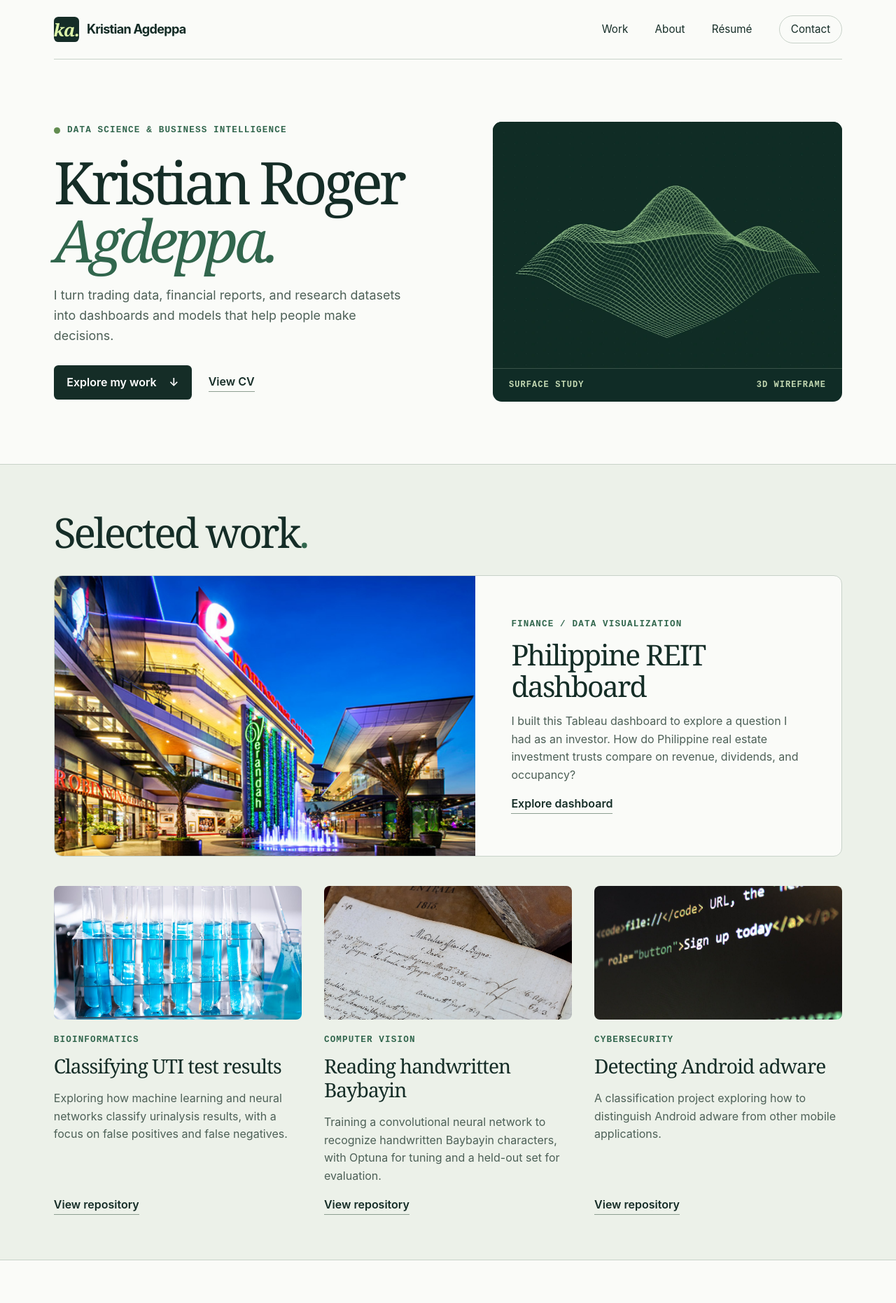
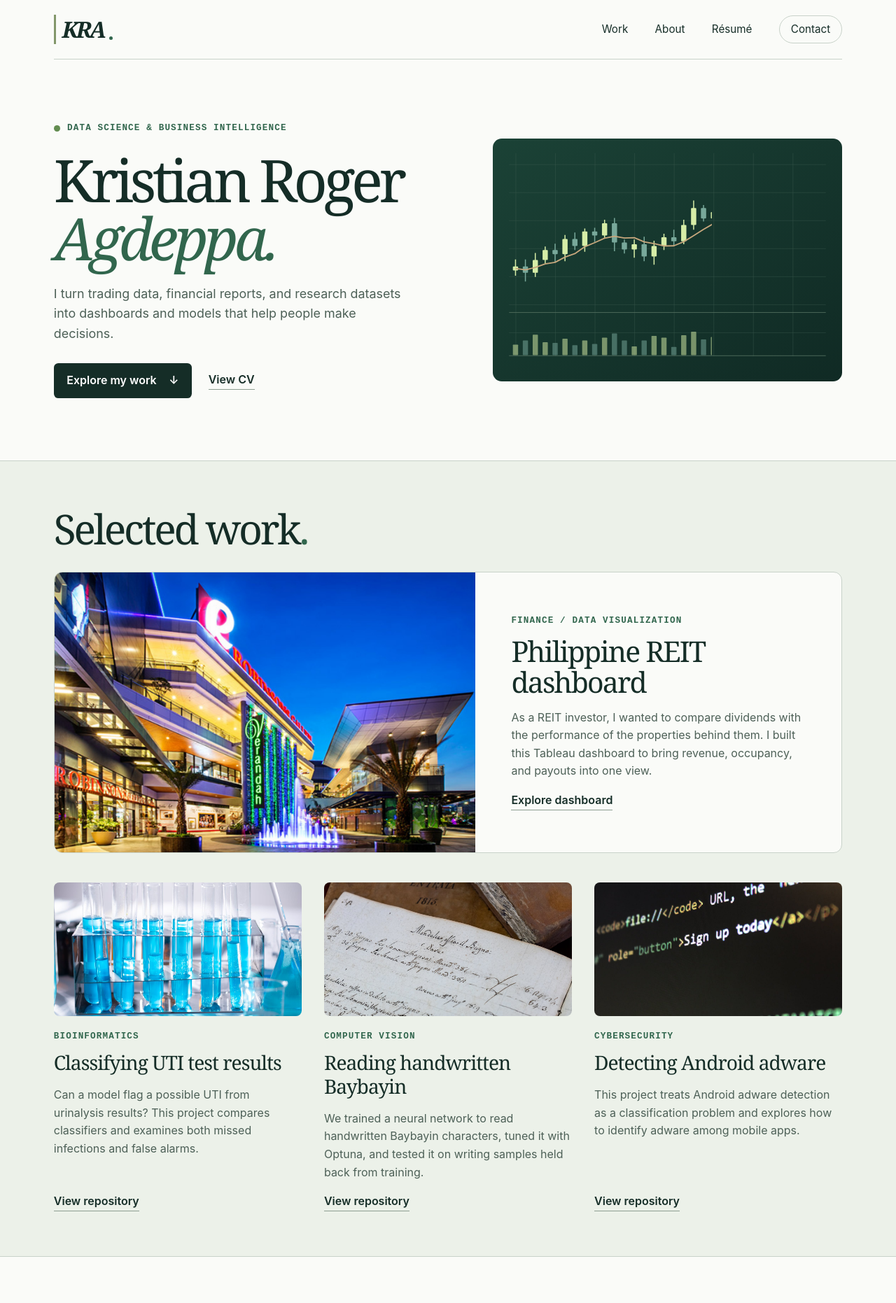
Before and after one commit to kr-agdeppa/kr-agdeppa.github.io, a plain HTML site: page index.html in a window 1280 px wide. Shown: the top 1862 px of the page at 70% size. Drawn offline with Linux system fonts and the light colour scheme.

Commit message:
Add KRA monogram, animated candlestick chart, and framed portrait

```diff
--- a/css/portfolio.css
+++ b/css/portfolio.css
@@ -17,14 +17,16 @@ img { display: block; max-width: 100%; }
 .wrap { width: min(88%, 76rem); margin-inline: auto; }
 .skip { position: absolute; left: .5rem; top: .5rem; transform: translateY(-160%); z-index: 2; padding: .6rem; background: white; }
 .skip:focus { transform: none; }
-header, nav, .brand, .actions, .foot, figcaption { display: flex; align-items: center; }
+header, nav, .brand, .actions, .foot { display: flex; align-items: center; }
 header { min-height: 5.3rem; justify-content: space-between; border-bottom: 1px solid var(--line); }
 nav { gap: clamp(.9rem, 3vw, 2.4rem); font-size: .95rem; }
-.brand { gap: .7rem; font-weight: 650; letter-spacing: -.04em; font-size: 1.13rem; }
-.monogram { display: grid; place-items: center; width: 2.25rem; height: 2.25rem; background: var(--ink); color: #ddf6a9; border-radius: .4rem; font: italic bold 1.55rem Georgia, serif; }
+.brand { min-height: 44px; }
+.monogram { position: relative; padding: .16em .4em .16em .27em; border-left: 3px solid #82976a; color: var(--ink); font: italic 600 2rem/1 Georgia, serif; letter-spacing: -.11em; }
+.brand:hover { text-decoration: none; }
+.monogram::after { content: ""; position: absolute; right: 0; bottom: .18em; width: .16em; height: .16em; background: var(--green); border-radius: 50%; }
 .contact-link { border: 1px solid var(--line); padding: .42rem 1rem; border-radius: 2rem; }
 .hero { display: grid; grid-template-columns: 1.12fr 1fr; align-items: center; gap: 6%; padding-block: clamp(3.5rem, 7vw, 7rem); }
-.label, figcaption { font: 600 .79rem/1.5 "Courier New", monospace; text-transform: uppercase; letter-spacing: .09em; color: var(--green); }
+.label { font: 600 .79rem/1.5 "Courier New", monospace; text-transform: uppercase; letter-spacing: .09em; color: var(--green); }
 .role { display: flex; align-items: center; gap: .65rem; margin: 0 0 1.35rem; }
 .role span { width: .55rem; height: .55rem; flex: none; border-radius: 50%; background: #628c50; }
 h1, h2, h3, .lead { font-family: Georgia, "Times New Roman", serif; font-weight: 400; }
@@ -37,9 +39,7 @@ h1 em, h2 span { color: var(--green); }
 .button:hover { background: var(--green); text-decoration: none; }
 .text-link { display: inline-block; font-weight: 600; border-bottom: 1px solid #8d9e91; }
 .text-link:hover { color: var(--green); text-decoration: none; border-color: currentColor; }
-.surface { background: #102c26; border-radius: .8rem; overflow: hidden; }
-.surface img { width: 100%; height: auto; }
-figcaption { justify-content: space-between; padding: .9rem 1.45rem; color: #c3d8b2; border-top: 1px solid #395349; font-size: .75rem; }
+.market-chart { width: 100%; height: auto; border-radius: .8rem; }
 .work { padding-block: clamp(3rem, 5vw, 5rem); background: #ecf1e9; border-block: 1px solid var(--line); }
 h2 { font-size: clamp(2.6rem, 4.6vw, 4.6rem); line-height: 1.1; letter-spacing: -.055em; margin-bottom: 1.8rem; }
 .feature { display: grid; grid-template-columns: 1.15fr 1fr; background: var(--paper); border: 1px solid var(--line); border-radius: .75rem; overflow: hidden; }
@@ -56,7 +56,7 @@ h2 { font-size: clamp(2.6rem, 4.6vw, 4.6rem); line-height: 1.1; letter-spacing:
 .section { padding-block: clamp(3rem, 6vw, 6rem); border-bottom: 1px solid var(--line); }
 .split { display: grid; grid-template-columns: .8fr 1.2fr; gap: 8%; }
 .lead { margin: 0; }
-.portrait { width: 8rem; height: auto; border-radius: 50%; background: #e4eadf; }
+.portrait { width: min(100%, 20rem); height: auto; padding: .4rem; border: 1px solid var(--line); border-radius: .75rem; background: #edf1e9; }
 .small-title, h4 { font: 650 1.2rem/1.4 "Segoe UI", sans-serif; }
 .small-title, .education { margin-top: 2.2rem; }
 dt, .entry b { font-weight: 600; }
@@ -70,7 +70,7 @@ footer h2 span { color: #bedb96; }
 @media (max-width: 48rem) {
   .hero, .feature, .split { grid-template-columns: 1fr; gap: 2rem; }
   .hero { padding-block: 3rem; }
-  .surface { width: 100%; max-width: 34rem; }
+  .market-chart { max-width: 34rem; }
   .feature { gap: 0; }
   .projects { grid-template-columns: 1fr; gap: 2.5rem; }
   .cover img { aspect-ratio: 1.85; }
@@ -83,8 +83,6 @@ footer h2 span { color: #bedb96; }
 }
 @media (prefers-reduced-motion: no-preference) {
   html { scroll-behavior: smooth; }
-  .surface { animation: arrive .75s ease-out both; }
   .cover img { transition: transform .35s ease; }
   .cover:hover img { transform: scale(1.025); }
-  @keyframes arrive { from { opacity: .4; transform: translateY(.65rem); } }
 }
--- a/index.html
+++ b/index.html
@@ -12,7 +12,7 @@
 <body id="top">
   <a class="skip" href="#main">Skip to content</a>
   <header class="wrap">
-    <a class="brand" href="#top"><span class="monogram" aria-hidden="true">ka.</span> Kristian Agdeppa</a>
+    <a class="brand" href="#top" aria-label="Kristian Roger Agdeppa, home"><span class="monogram">KRA</span></a>
     <nav aria-label="Main navigation">
       <a href="#portfolio">Work</a><a href="#about">About</a><a href="#services">Résumé</a><a class="contact-link" href="#contact">Contact</a>
     </nav>
@@ -25,10 +25,7 @@
         <p class="intro">I turn trading data, financial reports, and research datasets into dashboards and models that help people make decisions.</p>
         <div class="actions"><a class="button" href="#portfolio">Explore my work <span aria-hidden="true">↓</span></a><a class="text-link" href="resume/Agdeppa_KristianRoger_CV.pdf">View CV</a></div>
       </div>
-      <figure class="surface">
-        <img src="images/surface.webp" alt="" width="1000" height="704">
-        <figcaption><span>Surface study</span><span>3D wireframe</span></figcaption>
-      </figure>
+      <img class="market-chart" src="images/market-chart.svg" width="600" height="416" alt="">
     </section>
     <section id="portfolio" class="work"><div class="wrap">
       <h2>Selected work<span>.</span></h2>
@@ -36,7 +33,7 @@
         <a class="cover" href="https://public.tableau.com/app/profile/kristian.agdeppa/viz/PHRealEstateInvestmentTrust/Summary" aria-label="Open the Philippine REIT dashboard"><img src="images/portfolio/robinsons-work@2.jpg" alt="Illuminated retail complex at dusk" width="1400" height="932"></a>
         <div class="feature-body"><p class="label">Finance / Data visualization</p>
           <h3>Philippine REIT dashboard</h3>
-          <p>I built this Tableau dashboard to explore a question I had as an investor. How do Philippine real estate investment trusts compare on revenue, dividends, and occupancy?</p>
+          <p>As a REIT investor, I wanted to compare dividends with the performance of the properties behind them. I built this Tableau dashboard to bring revenue, occupancy, and payouts into one view.</p>
           <a class="text-link" href="https://public.tableau.com/app/profile/kristian.agdeppa/viz/PHRealEstateInvestmentTrust/Summary">Explore dashboard</a>
         </div>
       </article>
@@ -44,23 +41,23 @@
         <article class="project">
           <img loading="lazy" src="images/portfolio/uti-pic-work@2.jpg" alt="" width="1400" height="933">
           <p class="label">Bioinformatics</p><h3>Classifying UTI test results</h3>
-          <p>Exploring how machine learning and neural networks classify urinalysis results, with a focus on false positives and false negatives.</p><a class="text-link" aria-label="View repository for Classifying UTI test results" href="https://github.com/kr-agdeppa/UTI-Diagnosis-Classification">View repository</a>
+          <p>Can a model flag a possible UTI from urinalysis results? This project compares classifiers and examines both missed infections and false alarms.</p><a class="text-link" aria-label="View repository for Classifying UTI test results" href="https://github.com/kr-agdeppa/UTI-Diagnosis-Classification">View repository</a>
         </article>
         <article class="project">
           <img loading="lazy" src="images/portfolio/baybayin-work@2.jpg" alt="" width="1400" height="933">
           <p class="label">Computer vision</p><h3>Reading handwritten Baybayin</h3>
-          <p>Training a convolutional neural network to recognize handwritten Baybayin characters, with Optuna for tuning and a held-out set for evaluation.</p><a class="text-link" aria-label="View repository for Reading handwritten Baybayin" href="https://github.com/kr-agdeppa/Baybayin-Character-Recognition">View repository</a>
+          <p>We trained a neural network to read handwritten Baybayin characters, tuned it with Optuna, and tested it on writing samples held back from training.</p><a class="text-link" aria-label="View repository for Reading handwritten Baybayin" href="https://github.com/kr-agdeppa/Baybayin-Character-Recognition">View repository</a>
         </article>
         <article class="project">
           <img loading="lazy" src="images/portfolio/adware-work@2.jpg" alt="" width="1400" height="933">
           <p class="label">Cybersecurity</p><h3>Detecting Android adware</h3>
-          <p>A classification project exploring how to distinguish Android adware from other mobile applications.</p><a class="text-link" aria-label="View repository for Detecting Android adware" href="https://github.com/kr-agdeppa/Adware-Classification">View repository</a>
+          <p>This project treats Android adware detection as a classification problem and explores how to identify adware among mobile apps.</p><a class="text-link" aria-label="View repository for Detecting Android adware" href="https://github.com/kr-agdeppa/Adware-Classification">View repository</a>
         </article>
       </div>
     </div></section>
     <section id="about" class="wrap section split">
-      <div><h2>About me<span>.</span></h2><img class="portrait" loading="lazy" src="images/about-photo.png" width="500" height="500" alt="Kristian Roger Agdeppa"></div>
-      <div><p class="lead">I’m a data science professional based in Misamis Oriental, Philippines.</p><p>My work spans trading analytics, business reporting, and workflow automation. I’m especially interested in applying data science to finance and investments, and I study CFA Level I topics independently.</p>
+      <div><h2>About me<span>.</span></h2><img class="portrait" loading="lazy" src="images/kristian-agdeppa.webp" width="720" height="720" alt="Kristian Roger Agdeppa"></div>
+      <div><p class="lead">I’m a data science professional based in Misamis Oriental, Philippines.</p><p>I work with trading records and operational data to understand where money moves and where work slows down. My interest in investing led me to build a Philippine REIT dashboard and study CFA Level I topics independently.</p>
         <h3 class="small-title">Tools I work with</h3>
         <dl><dt>Analysis &amp; modeling</dt><dd>Python, exploratory data analysis, machine learning</dd><dt>Databases</dt><dd>SQL Server, MySQL</dd><dt>Visualization &amp; reporting</dt><dd>Power BI, Tableau, Metabase, PowerPoint</dd></dl>
       </div>
```
Also changed, not shown: images/kristian-agdeppa.webp (added), images/market-chart.svg (added).
